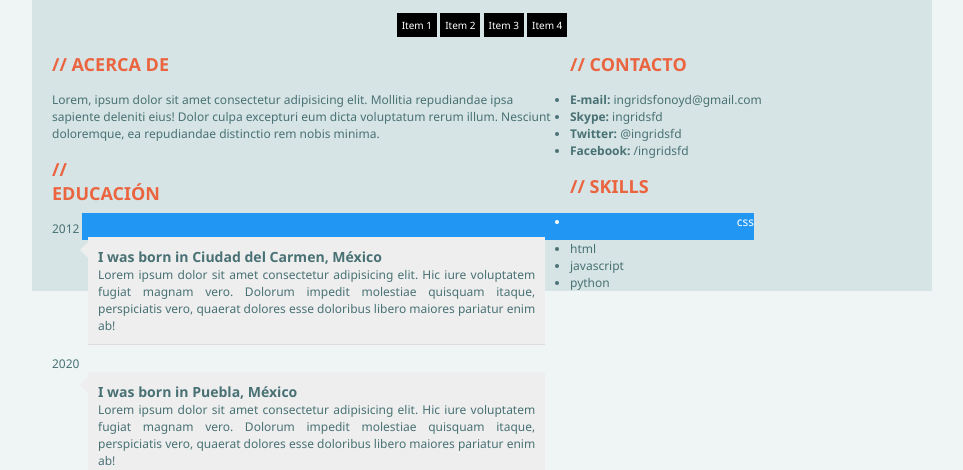
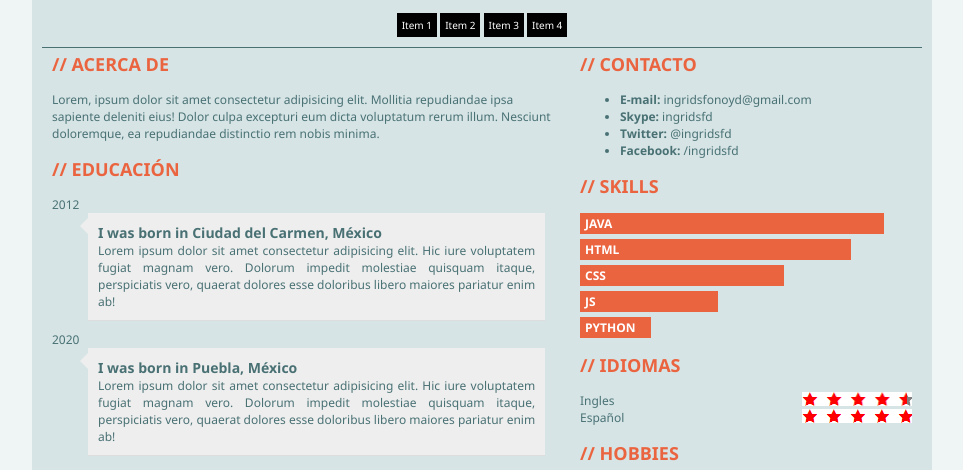
Before and after one commit to ingridsfd/ingrid-genmexch23-fsjava, a plain HTML site: page INTRO-WEB-5/pages/cv_vitae.html in a window 1280 px wide. Shown: the part 261-731 px from the top of the page, without its empty margins (158-1121 px from the left). Drawn offline with Linux system fonts and the light colour scheme.

Commit message:
resumeFinishedCss

```diff
--- a/INTRO-WEB-5/css/styles.css
+++ b/INTRO-WEB-5/css/styles.css
@@ -233,34 +233,100 @@ ambos.*/
 }
 
 /* S K I L L S*/
-.containerskills[data-percent="80"] {
-	width: 100%;
-	background-color: #ddd;
-}
+.skills {
+		list-style-type: none;
+		margin:0;
+		padding: 0;
+	}
+		.skills-item {
+			color: #FFFFFF;
+			font-weight: bold;
+			text-transform: uppercase;
+			padding: 2px 0 2px 5px;
+			margin-top: 5px;
+			background: #eb6440;
 
-.skills {
-	text-align: right;
-	padding-top: 0;
-	padding-bottom: 10px;
-	color: white;
-}
+		}
+		.skills-item[data-percent="10"] { width: 10% }
+		.skills-item[data-percent="20"] { width: 20% }
+		.skills-item[data-percent="30"] { width: 30% }
+		.skills-item[data-percent="40"] { width: 40% }
+		.skills-item[data-percent="50"] { width: 50% }
+		.skills-item[data-percent="60"] { width: 60% }
+		.skills-item[data-percent="70"] { width: 70% }
+		.skills-item[data-percent="80"] { width: 80% }
+		.skills-item[data-percent="90"] { width: 90% }
+
+
 
 .html {
+	color: #DDDDDD;
+	margin: 3px;
+	list-style-type: none;
+	text-align: right;
 	width: 90%;
 	background-color: #04AA6D;
 }
 
 .css {
+	color: #DDDDDD;
+	margin: 3px;
+	list-style-type: none;
+	text-align: right;
 	width: 80%;
 	background-color: #2196F3;
 }
 
 .js {
+	color: #DDDDDD;
+	margin: 3px;
+	list-style-type: none;
+	text-align: right;
+	/*none;*/
 	width: 65%;
-	background-color: #f44336;
+	background-color: #eb6440;
 }
 
-.php {
+.python {
+	color: #DDDDDD;
+	margin: 3px;
+	list-style-type: none;
+	text-align: right;
 	width: 60%;
 	background-color: #808080;
 }
+
+/** fin de skills **/
+/* I M A G E N E S */
+.icon-start{
+	background: url(../imgs/star-grey.png)no-repeat;
+	width: 110px;
+	height: 14px;
+	float: right; /*hace que flote hacia la derecha*/
+}
+
+.icon-start-red{
+	background: url(../imgs/star-red.png)no-repeat;
+	width: 110px;
+	height: 14px;
+	float: left;
+}
+
+.obj-start{
+	margin-bottom: 5px;
+	padding-bottom: 5px;
+	border-bottom: 5px;
+}
+
+.hobby{
+	background: #eb6440;
+	color: white;
+	padding: 8px;
+	font-size: 0.6em;
+}
+
+footer p{
+	text-align: right;
+	font-size: 0.8em;
+	border-top: 1px solid;
+}
--- a/INTRO-WEB-5/pages/cv_vitae.html
+++ b/INTRO-WEB-5/pages/cv_vitae.html
@@ -7,6 +7,7 @@
     <meta name="viewport" content="width=device-width, initial-scale=1.0">
     <title>Curriculum Vitae: :Ingrid Fonoy</title>
     <link rel="stylesheet" href="../css/styles.css">
+    <link rel="stylesheet" href="https://cdnjs.cloudflare.com/ajax/libs/font-awesome/6.3.0/css/all.min.css">
 </head>
 
 <body>
@@ -69,7 +70,7 @@
                     </article>
                     <!--E D U C A T I O N-->
                     <article class="education">
-                        <h2 class="col-10">Educación</h2>
+                        <h2>Educación</h2>
                         <ul>
                             <li>
                                 <div class="pull-left col-10">
@@ -131,8 +132,8 @@
                     </article>
                 </div>
             </div>
-            <div>
-                <div>
+            <div class="col-40 pull-left">
+                <div class="row">
                     <!-- C O N T A C T O -->
                     <h2>Contacto</h2>
                     <ul>
@@ -143,16 +144,54 @@
                     </ul>
                     <!-- S K I L L S -->
                     <h2>Skills</h2>
-                    <ul>
-                        <li class="skills css" data-percent="80">css</li>
-                        <li>html</li>
-                        <li>javascript</li>
-                        <li>python</li>
+                    <!--<ul class="containerskil">
+                        <li class="skils html">html 90%</li>
+                        <li class="skills css">css 80%</li>
+                        <li class="skils js">js 65%</li>
+                        <li class="skils python">python 60%</li>
+                    </ul>-->
+                    <ul class="skills">
+                        <li class="skills-item" data-percent="90">Java</li>
+                        <li class="skills-item" data-percent="80">HTML</li>
+                        <li class="skills-item" data-percent="60">Css</li>
+                        <li class="skills-item" data-percent="40">Js</li>
+                        <li class="skills-item" data-percent="20">Python</li>
                     </ul>
+                    <!-- I D I O M A S -->
+                    <h2>Idiomas</h2>
+                    <div>
+                        <div>
+                            Ingles
+                            <div class="icon-start">
+                                <div class="icon-start-red" style="width: 95%;"></div>
+                            </div>
+                        </div>
+                        <div>
+                            Español
+                            <div class="icon-start">
+                                <div class="icon-start-red" style="width: 100%;"></div>
+                            </div>
+                        </div>
+                    </div>
+                    <!--H O B B I E S-->
+                    <h2>Hobbies</h2>
+                    <!--Es un contenedor en línea. Sirve para aplicar estilo al
+                    texto o agrupar elementos en línea.
+                    Sus etiquetas son: <span> y </span> (ambas obligatorias).
+                    Está definido como: Elemento especial, y por lo tanto en línea.
+                    Crea una caja: En línea. Puede contener: Texto, y/o Elementos en
+                    línea.-->
+                    <span class="hobby"><i class="fa fa-heartbeat" aria-hidden="true"></i>Deporte</span>
+                    <span class="hobby"><i class="fa fa-camera-retro"></i>Fotografía</span>
+                    <span class="hobby"><i class="fa fa-camera-retro"></i>Música</span>
+                    <!--De la biblioteca de iconos Font Awesome. Si se agrega esta biblioteca, simplemente agregue la clase HTML css fa fa-heartbeat a cualquier elemento para agregar el icono. El icono de latido del corazón de Font Awesome se puede cambiar de tamaño según sus necesidades. Puede administrar el tamaño del ícono (fa fa heartbeat) usando el estilo css de tamaño de fuente.-->
                 </div>
             </div>
         </section>
         <footer>
+            <footer class="row clearfix">
+                <p>Desarrollo Frontend, Generation 2023</p>
+            </footer>
         </footer>
     </div>
 </body>
```
Also changed, not shown: INTRO-WEB-5/imgs/star-grey.png (added), INTRO-WEB-5/imgs/star-red.png (added).
